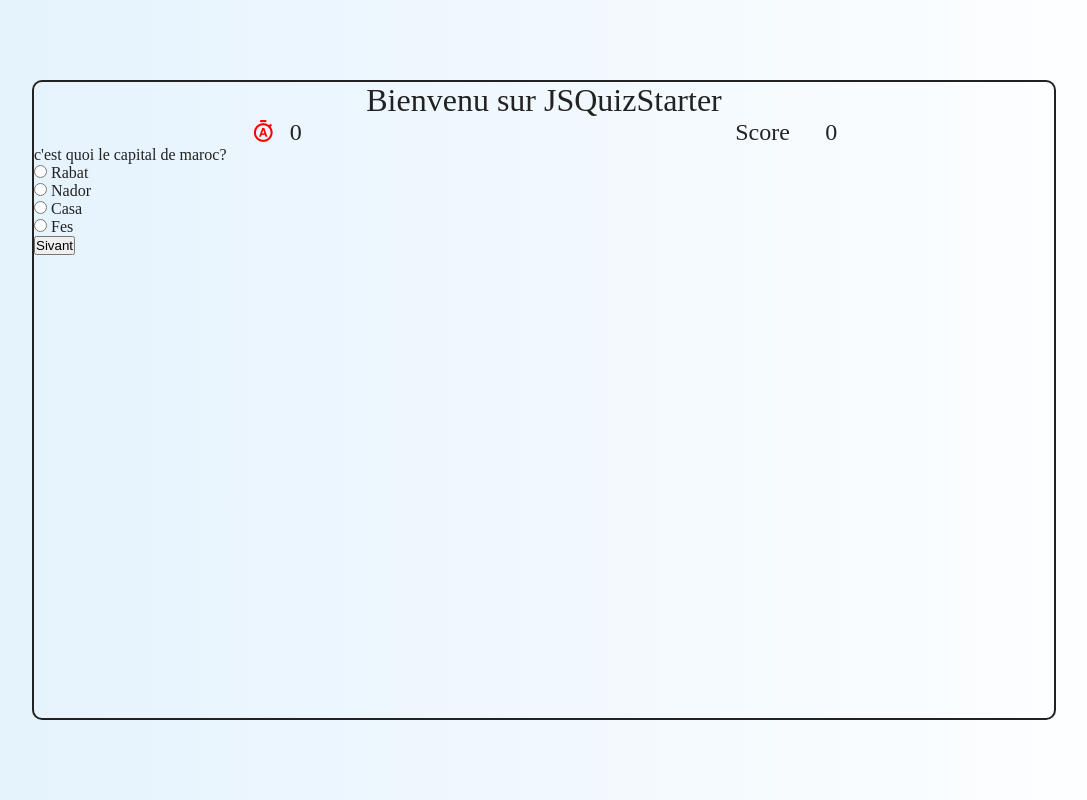
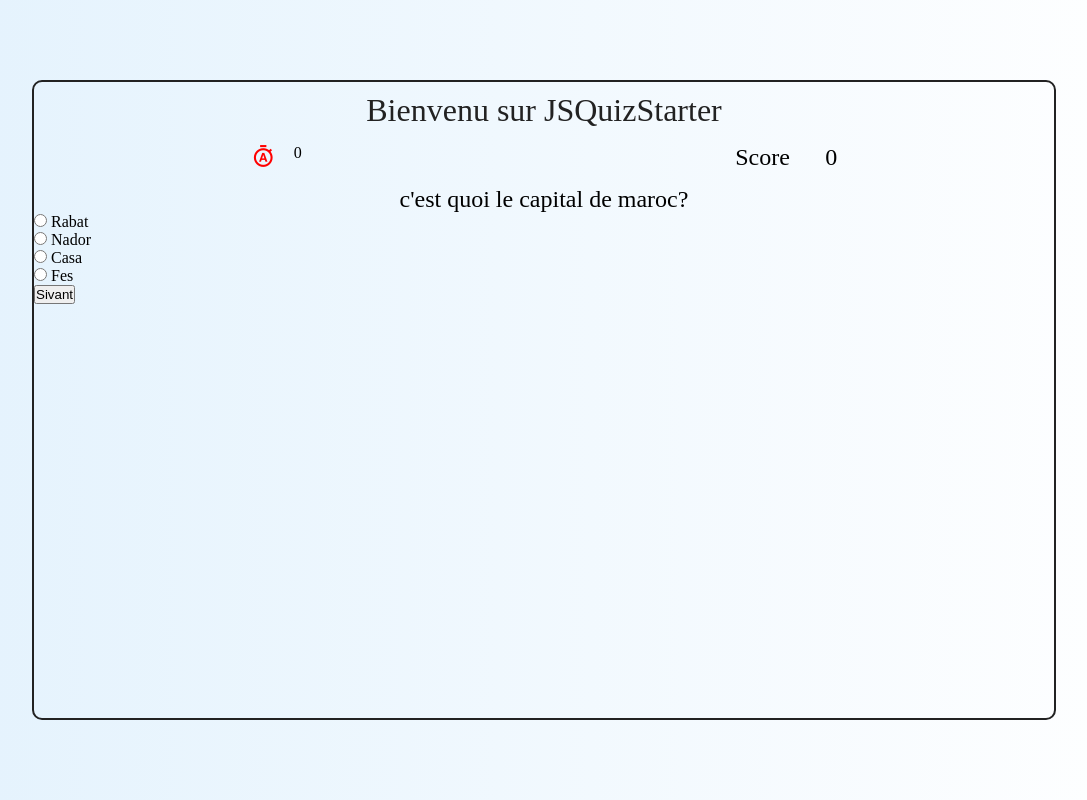
Before and after one commit to fouadlamrini/-JSQuizStarter, a plain HTML site: page index.html in a window 1280 px wide. Shown: the whole page, without its empty margins (96-1183 px from the left). Drawn offline with nearby package versions, Linux system fonts and the light colour scheme.

Commit message:
style question

```diff
--- a/style.css
+++ b/style.css
@@ -18,7 +18,6 @@
 
 body{
      background: linear-gradient(to right, #e3f2fd, #ffffff);
-  color: #222;
   display: flex;
   flex-direction: column;
   justify-content: center;
@@ -35,8 +34,10 @@ body{
    color:#222;
    text-align: center;
    font-size: xx-large;
+   margin-top: 10px;
 }
 .heder_container{
+    margin-top: 15px;
     display: flex;
     justify-content: space-around;
 }
@@ -45,7 +46,7 @@ body{
     width: 5%;
 
     justify-content: space-between;
-    font-size: x-large;
+
 }
 .score {
     display: flex;
@@ -53,3 +54,9 @@ body{
     justify-content: space-between;
     font-size: x-large;
 }
+
+.question{
+    text-align: center;
+    font-size: x-large;
+    margin-top: 15px;
+}
```
